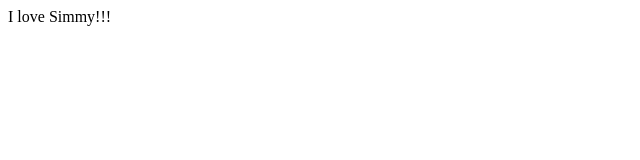
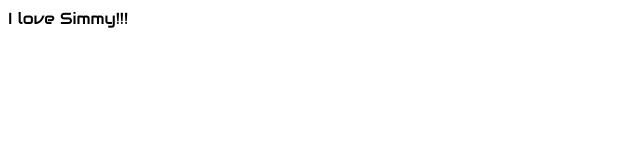
Before and after one commit to mogol1/mogol1.github.io, a plain HTML site: page index.html in a window 1280 px wide. Shown: the full height of the page, 0-640 px from the left. Drawn offline with Linux system fonts and the light colour scheme.

Commit message:
Add styles.css

```diff
--- a/index.html
+++ b/index.html
@@ -2,6 +2,8 @@
 
     <head>
 
+        <link href="styles.css" type="text/css" rel="stylesheet">
+        <link href="https://fonts.googleapis.com/css?family=Audiowide" rel="stylesheet">
         <title>Simmy da best</title>
 
     </head>
--- /dev/null
+++ b/styles.css
@@ -0,0 +1,3 @@
+body{
+   font-family: 'Audiowide', cursive;
+}
```
